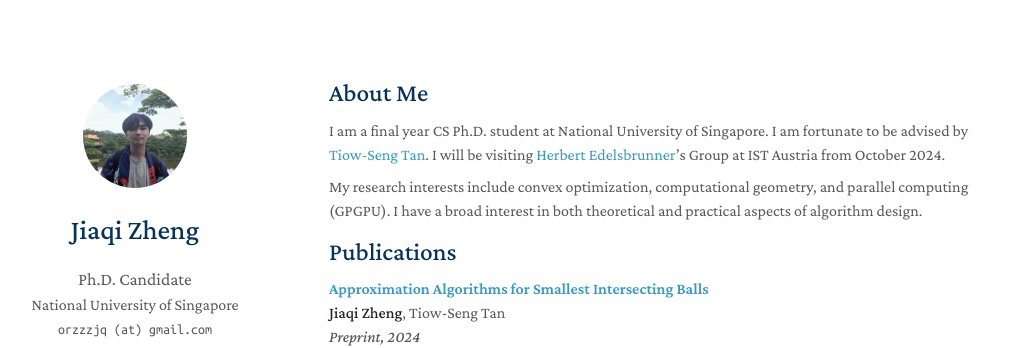
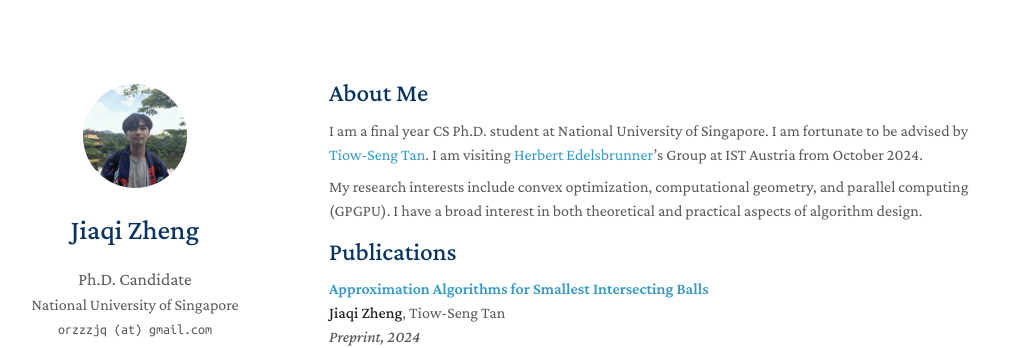
Before and after one commit to orzzzjq/aboutme, a Jekyll site: the page built from index.md, in a window 1280 px wide and 900 px high. Shown: the top 348 px of the window, without its empty margins (141-1150 px from the left). Built offline with Jekyll 4.4.1, drawn with Linux system fonts in a browser that asks for light colours; a style sheet for code colours, icons or effects is not loaded.

Commit message:
updating ISTA visiting status

```diff
--- a/index.md
+++ b/index.md
@@ -5,7 +5,7 @@ layout: homepage
 ## About Me
 
 I am a final year CS Ph.D. student at National University of Singapore. I am fortunate to be advised by [Tiow-Seng Tan](https://www.comp.nus.edu.sg/~tants/).
-I will be visiting [Herbert Edelsbrunner](http://pub.ist.ac.at/~edels/)'s Group at IST Austria from October 2024.
+I am visiting [Herbert Edelsbrunner](http://pub.ist.ac.at/~edels/)'s Group at IST Austria from October 2024.
 
 My research interests include convex optimization, computational geometry, and parallel computing (GPGPU). I have a broad interest in both theoretical and practical aspects of algorithm design.
 
```
